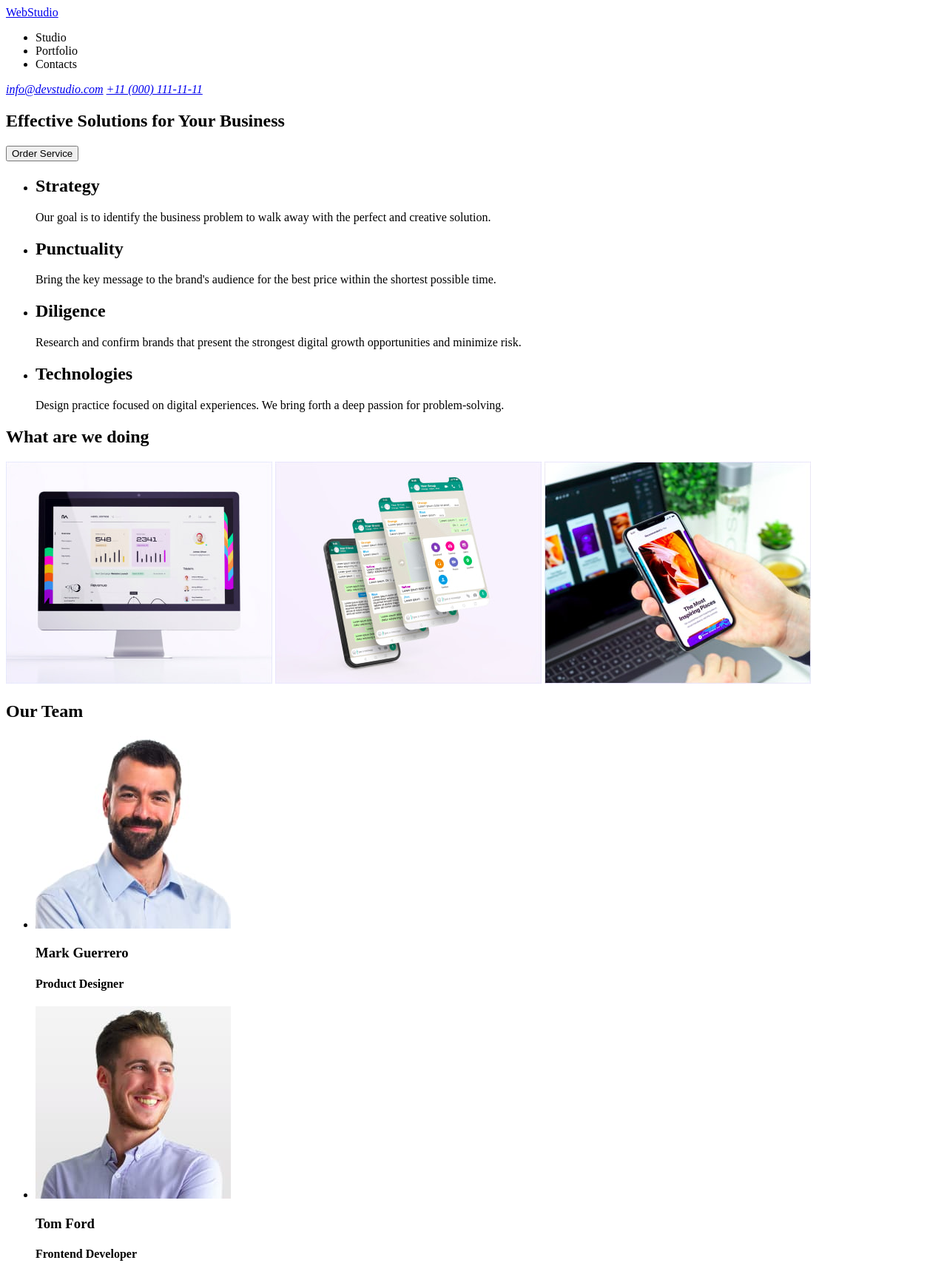
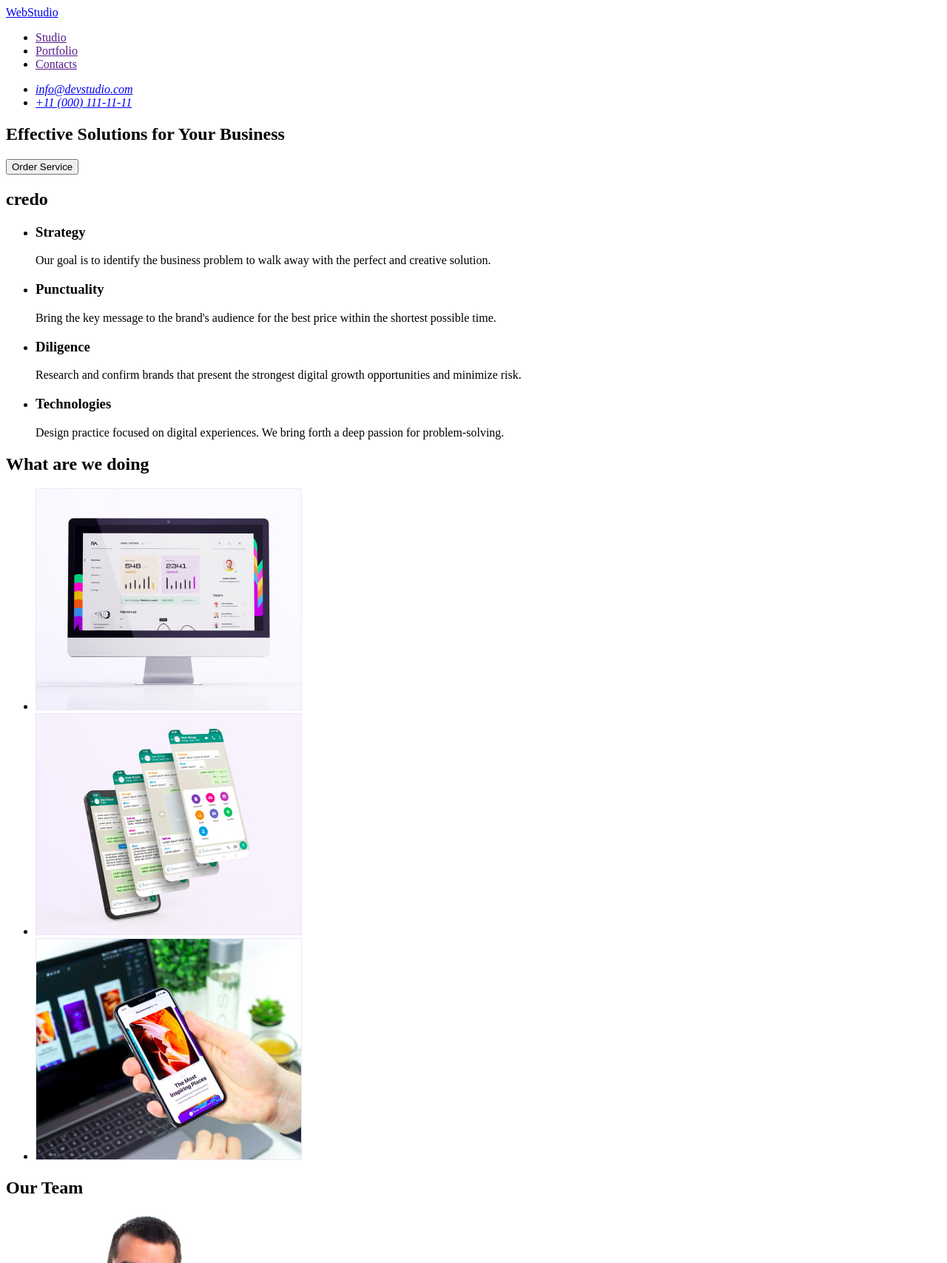
Before and after one commit to AVasilaki/goit-markup-hw-01, a plain HTML site: page index.html in a window 1280 px wide. Shown: the top 1707 px of the page at 74% size. Drawn offline with Linux system fonts and the light colour scheme.

Commit message:
dz1
виправлені помилки після перевірки дз

```diff
--- a/index.html
+++ b/index.html
@@ -9,17 +9,19 @@
   <body>
     <header>
       <nav>
-        <a href="index.html">WebStudio</a>
+        <a href="./index.html">WebStudio</a>
 
         <ul>
-          <li><a href=""></a> Studio</li>
-          <li><a href=""></a> Portfolio</li>
-          <li><a href=""></a> Contacts</li>
+          <li><a href="">Studio</a></li>
+          <li><a href="">Portfolio</a></li>
+          <li><a href="">Contacts</a></li>
         </ul>
       </nav>
       <address>
-        <a href="mailto:info@devstudio.com">info@devstudio.com</a>
-        <a href="tel:++11(000)1111111">+11 (000) 111-11-11</a>
+        <ul>
+          <li><a href="mailto:info@devstudio.com">info@devstudio.com</a></li>
+          <li><a href="tel:++11(000)1111111">+11 (000) 111-11-11</a></li>
+        </ul>
       </address>
     </header>
     <main>
@@ -30,30 +32,31 @@
       </section>
       <!-- section1 -->
       <section>
+        <h2>credo</h2>
         <ul>
           <li>
-            <h2>Strategy</h2>
+            <h3>Strategy</h3>
             <p>
               Our goal is to identify the business problem to walk away with the
               perfect and creative solution.
             </p>
           </li>
           <li>
-            <h2>Punctuality</h2>
+            <h3>Punctuality</h3>
             <p>
               Bring the key message to the brand's audience for the best price
               within the shortest possible time.
             </p>
           </li>
           <li>
-            <h2>Diligence</h2>
+            <h3>Diligence</h3>
             <p>
               Research and confirm brands that present the strongest digital
               growth opportunities and minimize risk.
             </p>
           </li>
           <li>
-            <h2>Technologies</h2>
+            <h3>Technologies</h3>
             <p>
               Design practice focused on digital experiences. We bring forth a
               deep passion for problem-solving.
@@ -64,9 +67,17 @@
       <!-- sectoin2 -->
       <section>
         <h2>What are we doing</h2>
-        <img src="./images/img1.jpg" alt="img1" width="360" height="300" />
-        <img src="./images/img2.jpg" alt="img2" width="360" height="300" />
-        <img src="./images/img3.jpg" alt="img3" width="360" height="300" />
+        <ul>
+          <li>
+            <img src="./images/img1.jpg" alt="img1" width="360" height="300" />
+          </li>
+          <li>
+            <img src="./images/img2.jpg" alt="img2" width="360" height="300" />
+          </li>
+          <li>
+            <img src="./images/img3.jpg" alt="img3" width="360" height="300" />
+          </li>
+        </ul>
       </section>
       <!-- section3 -->
       <section>
@@ -80,7 +91,7 @@
               height="260"
             />
             <h3>Mark Guerrero</h3>
-            <h4>Product Designer</h4>
+            <p>Product Designer</p>
           </li>
           <li>
             <img
@@ -90,7 +101,7 @@
               height="260"
             />
             <h3>Tom Ford</h3>
-            <h4>Frontend Developer</h4>
+            <p>Frontend Developer</p>
           </li>
           <li>
             <img
@@ -100,7 +111,7 @@
               height="260"
             />
             <h3>Camila Garcia</h3>
-            <h4>Marketing</h4>
+            <p>Marketing</p>
           </li>
           <li>
             <img
@@ -110,13 +121,13 @@
               height="260"
             />
             <h3>Daniel Wilson</h3>
-            <h4>UI Designer</h4>
+            <p>UI Designer</p>
           </li>
         </ul>
       </section>
     </main>
     <footer>
-      <a href="index.html">WebStudio</a>
+      <a href="./index.html">WebStudio</a>
       <p>
         Increase the flow of customers and sales for your business with digital
         marketing & growth solutions.
```
